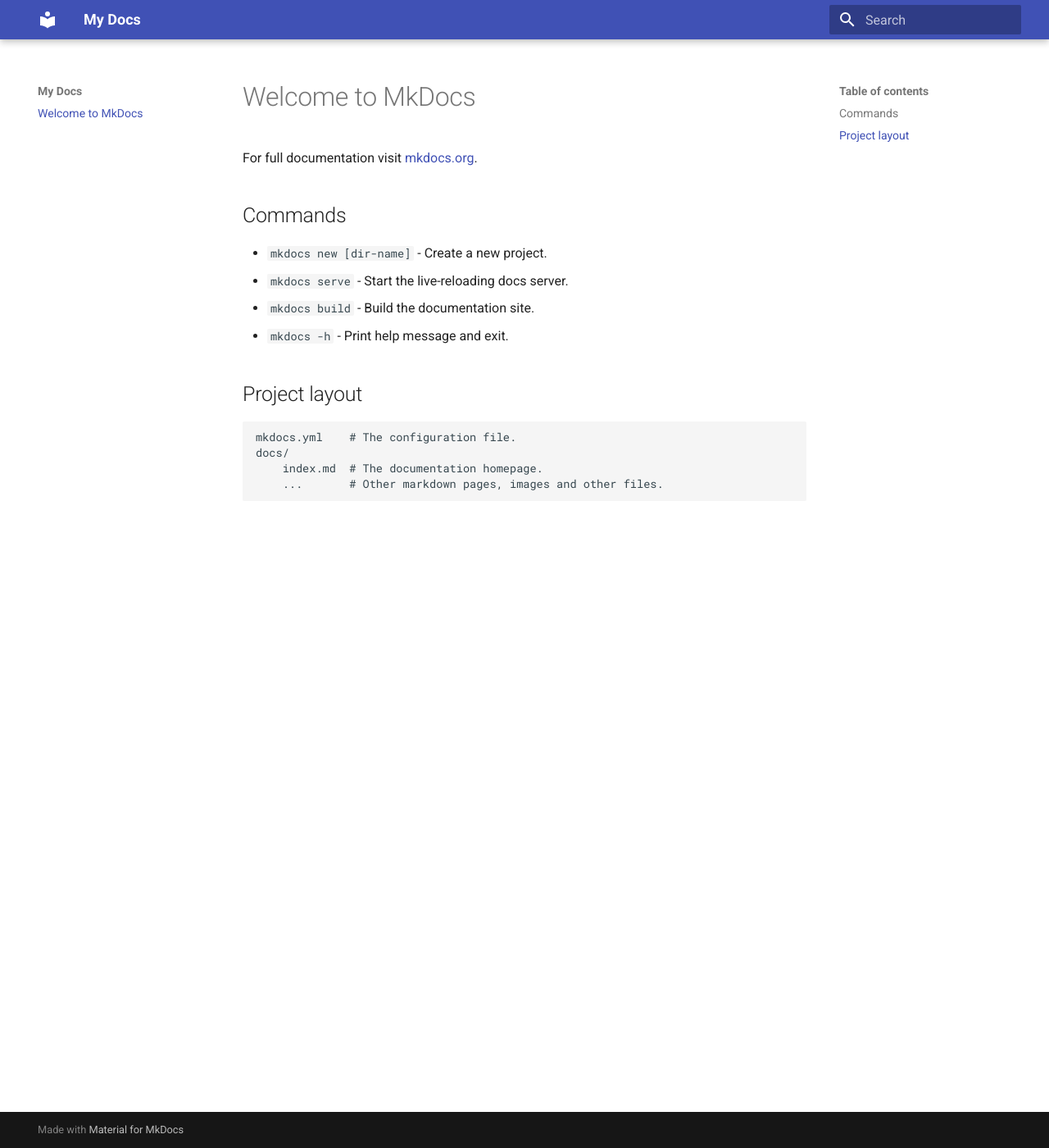
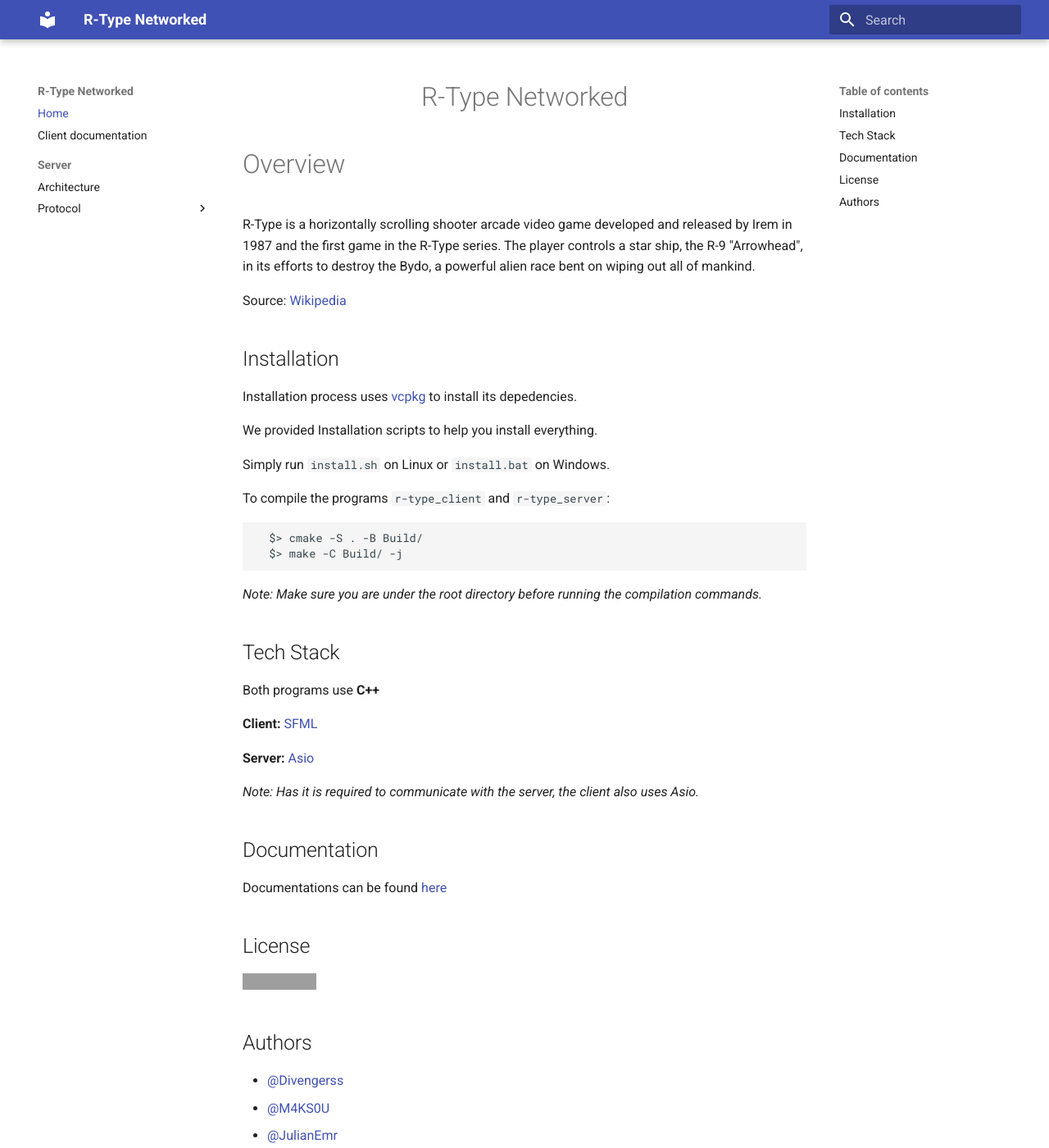
Before and after one commit to Divengerss/R-Type-documentations, an MkDocs documentation site: the page built from docs/index.md, in a window 1280 px wide and 1400 px high. Shown: the whole window at 82% size. Built offline with MkDocs 1.6.1 and Material for MkDocs 9.7.7, drawn with Linux system fonts in a browser that asks for light colours; grey boxes are pictures that could not be loaded.

Commit message:
[FIX] gitignore
Changes to be committed:
	new file:   .gitignore
	new file:   docs/Server/Protocol/Packets/connection_request.md
	new file:   docs/Server/Protocol/Packets/disconnection_request.md
	new file:   docs/Server/Protocol/binary_protocol.md
	new file:   docs/Server/architecture.md
	new file:   docs/client.md
	modified:   docs/index.md
	modified:   mkdocs.yml

````diff
--- /dev/null
+++ b/docs/client.md
@@ -0,0 +1,3 @@
+# Client documentation
+
+Coming soon
--- a/docs/index.md
+++ b/docs/index.md
@@ -1,17 +1,52 @@
-# Welcome to MkDocs
+<h1 align="center">
+  R-Type Networked
+</h1>
 
-For full documentation visit [mkdocs.org](https://www.mkdocs.org).
+# Overview
 
-## Commands
+R-Type is a horizontally scrolling shooter arcade video game developed and released by Irem in 1987 and the first game in the R-Type series. The player controls a star ship, the R-9 "Arrowhead", in its efforts to destroy the Bydo, a powerful alien race bent on wiping out all of mankind.
 
-* `mkdocs new [dir-name]` - Create a new project.
-* `mkdocs serve` - Start the live-reloading docs server.
-* `mkdocs build` - Build the documentation site.
-* `mkdocs -h` - Print help message and exit.
+Source: [Wikipedia](https://en.wikipedia.org/wiki/R-Type)
 
-## Project layout
 
-    mkdocs.yml    # The configuration file.
-    docs/
-        index.md  # The documentation homepage.
-        ...       # Other markdown pages, images and other files.
+## Installation
+
+Installation process uses [vcpkg](https://github.com/microsoft/vcpkg/tree/master) to install its depedencies.
+
+We provided Installation scripts to help you install everything.
+
+Simply run `install.sh` on Linux or `install.bat` on Windows.
+
+To compile the programs `r-type_client` and `r-type_server`:
+```bash
+  $> cmake -S . -B Build/
+  $> make -C Build/ -j
+```
+*Note: Make sure you are under the root directory before running the compilation commands.*
+
+## Tech Stack
+
+Both programs use **C++**
+
+**Client:** [SFML](https://www.sfml-dev.org/documentation/2.6.0/index.php)
+
+**Server:** [Asio](https://think-async.com/Asio/asio-1.28.0/doc/asio/overview/basics.html)
+
+*Note: Has it is required to communicate with the server, the client also uses Asio.*
+
+
+## Documentation
+
+Documentations can be found [here](https://divengerss.github.io/R-Type-documentations/)
+
+## License
+
+[![MIT License](https://img.shields.io/badge/License-MIT-green.svg)](https://github.com/EpitechPromo2026/B-CPP-500-PAR-5-1-rtype-julian.emery/blob/main/LICENSE)
+
+
+## Authors
+
+- [@Divengerss](https://github.com/Divengerss)
+- [@M4KS0U](https://github.com/M4KS0U)
+- [@JulianEmr](https://github.com/JulianEmr)
+- [@JulesLevi](https://github.com/JulesLevi)
--- a/mkdocs.yml
+++ b/mkdocs.yml
@@ -1,3 +1,6 @@
-site_name: My Docs
+site_name: R-Type Networked
 theme:
   name: material
+  features:
+    - navigation.instant
+    - navigation.sections
````
Also changed, not shown: docs/Server/Protocol/Packets/connection_request.md (added, +26 -0 lines), docs/Server/Protocol/Packets/disconnection_request.md (added, +18 -0 lines), docs/Server/Protocol/binary_protocol.md (added, +44 -0 lines), docs/Server/architecture.md (added, +175 -0 lines), 1 other file.
